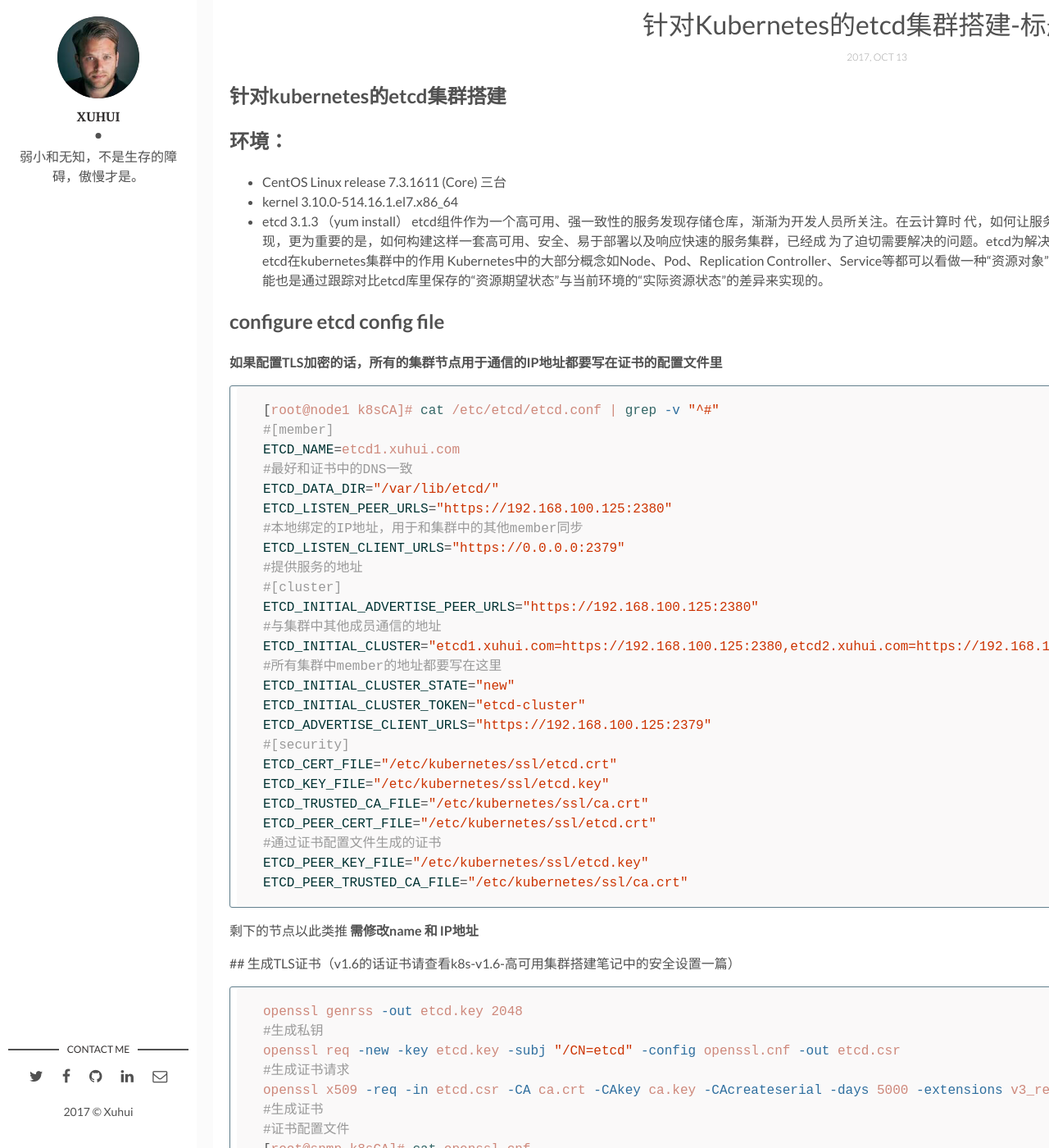
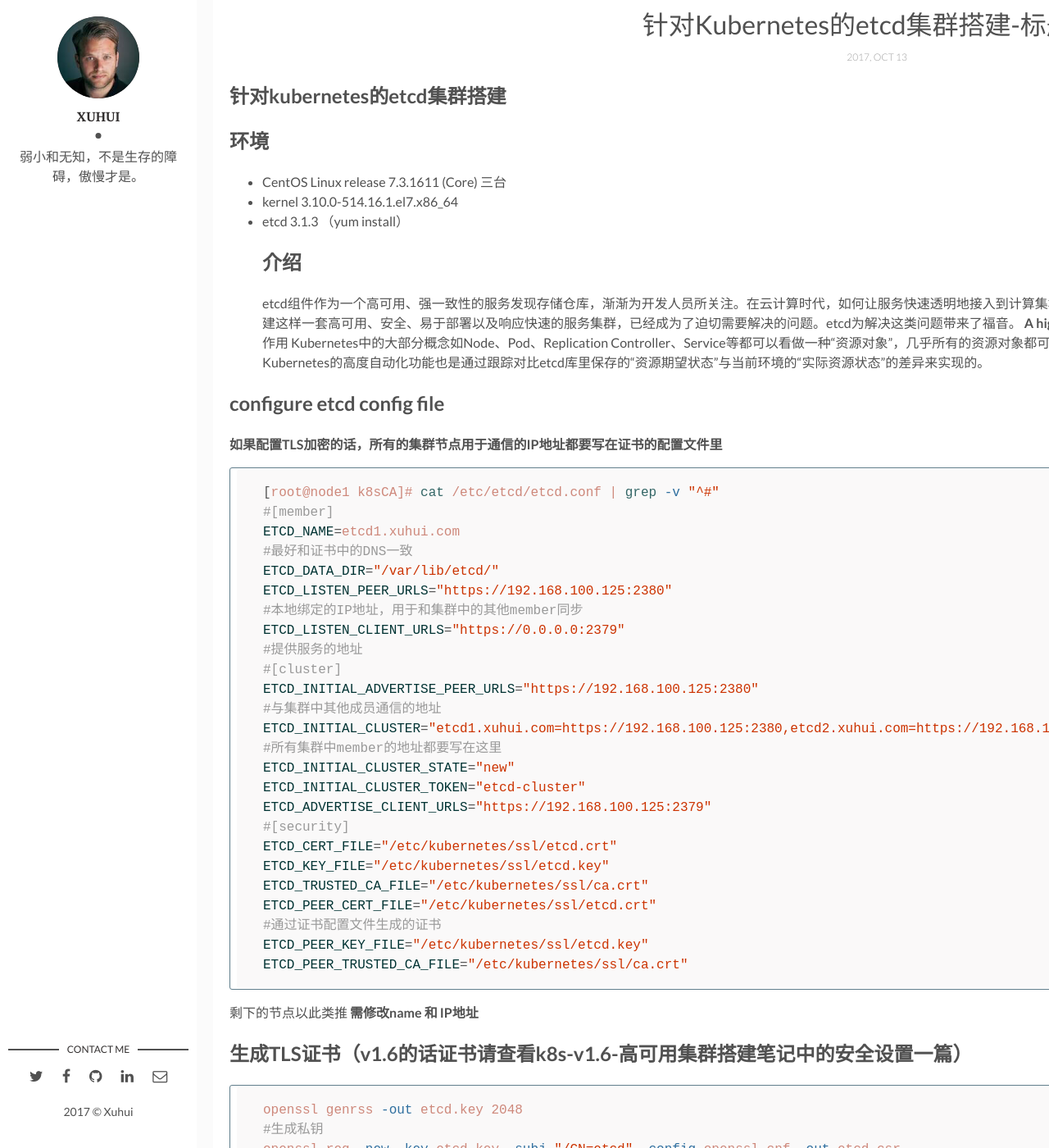
Before and after one commit to xuhuigithub/xuhuigithub.github.io, a Jekyll site: the page built from _posts/2017-10-13-针对Kubernetes的etcd集群搭建.markdown, in a window 1280 px wide and 1400 px high, scrolled down 541 px. Shown: the whole window at 82% size. Built offline with Jekyll 4.4.1, drawn with Linux system fonts in a browser that asks for light colours.

````diff
--- a/_posts/2017-10-13-针对Kubernetes的etcd集群搭建.markdown
+++ b/_posts/2017-10-13-针对Kubernetes的etcd集群搭建.markdown
@@ -7,15 +7,16 @@ img: i-rest.jpg # Add image post (optional)
 tags: [etcd, Kubernetes]
 ---
 ## 针对kubernetes的etcd集群搭建
-## 环境：
+## 环境
 - CentOS Linux release 7.3.1611 (Core) 三台
 - kernel 3.10.0-514.16.1.el7.x86_64
 - etcd 3.1.3 （yum install）
-etcd组件作为一个高可用、强一致性的服务发现存储仓库，渐渐为开发人员所关注。在云计算时 代，如何让服务快速透明地接入到计算集群中，如何让共享配置信息快速被集群中的所有机器发 现，更为重要的是，如何构建这样一套高可用、安全、易于部署以及响应快速的服务集群，已经成 为了迫切需要解决的问题。etcd为解决这类问题带来了福音。
+## 介绍
+etcd组件作为一个高可用、强一致性的服务发现存储仓库，渐渐为开发人员所关注。在云计算时代，如何让服务快速透明地接入到计算集群中，如何让共享配置信息快速被集群中的所有机器发现，更为重要的是，如何构建这样一套高可用、安全、易于部署以及响应快速的服务集群，已经成为了迫切需要解决的问题。etcd为解决这类问题带来了福音。
  **A highly-available key value store for shared configuration**
- etcd在kubernetes集群中的作用
- Kubernetes中的大部分概念如Node、Pod、Replication Controller、Service等都可以看做一种“资源对象”，几乎所有的资源对象都可以在etcd库中持久化存储。
- Kubernetes的高度自动化功能也是通过跟踪对比etcd库里保存的“资源期望状态”与当前环境的“实际资源状态”的差异来实现的。
+etcd在kubernetes集群中的作用
+  Kubernetes中的大部分概念如Node、Pod、Replication Controller、Service等都可以看做一种“资源对象”，几乎所有的资源对象都可以在etcd库中持久化存储。
+  Kubernetes的高度自动化功能也是通过跟踪对比etcd库里保存的“资源期望状态”与当前环境的“实际资源状态”的差异来实现的。
 
 ## configure etcd config file
  **如果配置TLS加密的话，所有的集群节点用于通信的IP地址都要写在证书的配置文件里**
@@ -49,7 +50,7 @@ ETCD_PEER_TRUSTED_CA_FILE="/etc/kubernetes/ssl/ca.crt"
  剩下的节点以此类推
  **需修改name 和 IP地址**
 
- ## 生成TLS证书（v1.6的话证书请查看k8s-v1.6-高可用集群搭建笔记中的安全设置一篇）
+## 生成TLS证书（v1.6的话证书请查看k8s-v1.6-高可用集群搭建笔记中的安全设置一篇）
 ```bash
 openssl genrss -out etcd.key 2048
 #生成私钥
````
